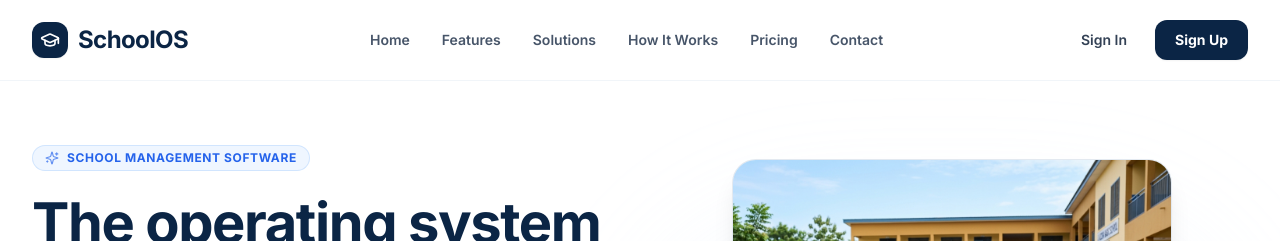
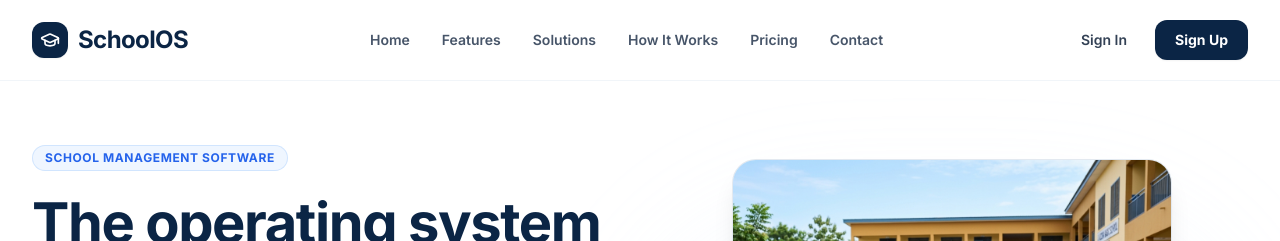
Before and after one commit to Elijahamet/JHS-PROJECT, a React (Vite) app: page / in a window 1280 px wide. Shown: the top 241 px of the page. Built offline with nearby package versions, Linux system fonts and the light colour scheme.

Commit message:
Remove sparkle icon from hero badge in LandingPageView

```diff
--- a/src/components/landing/LandingPageView.tsx
+++ b/src/components/landing/LandingPageView.tsx
@@ -142,7 +142,6 @@ export const LandingPageView: React.FC = () => {
             {/* Left Column: Headlines & Call to Actions */}
             <div className="lg:col-span-6 space-y-6 text-left animate-fade-in-up">
               <div className="inline-flex items-center gap-2 px-3 py-1 rounded-full bg-blue-50 border border-blue-200/60 text-[#2563EB] text-xs font-extrabold tracking-wider uppercase shadow-2xs">
-                <Sparkles className="w-3.5 h-3.5 animate-pulse" />
                 <span>SCHOOL MANAGEMENT SOFTWARE</span>
               </div>
 
```
